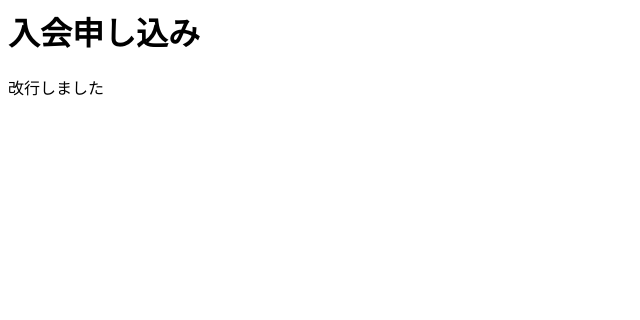
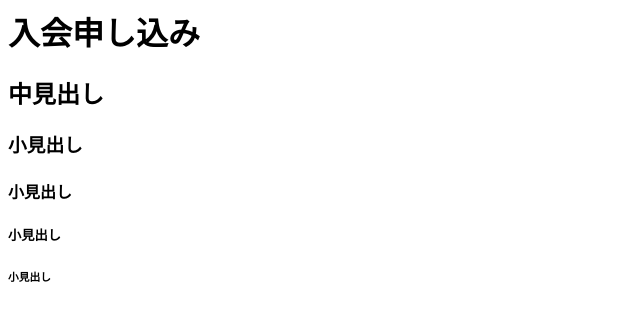
Before and after one commit to kazuki-77/sample01, a plain HTML site: page index.html in a window 1280 px wide. Shown: the whole page, without its empty margins (0-640 px from the left). Drawn offline with Linux system fonts and the light colour scheme.

Commit message:
見出し追記

```diff
--- a/index.html
+++ b/index.html
@@ -1,2 +1,6 @@
 <h1>入会申し込み</h1>
-改行しました
+<h2>中見出し</h2>
+<h3>小見出し</h3>
+<h4>小見出し</h4>
+<h5>小見出し</h5>
+<h6>小見出し</h6>
```
Also changed, not shown: 1 other file.
